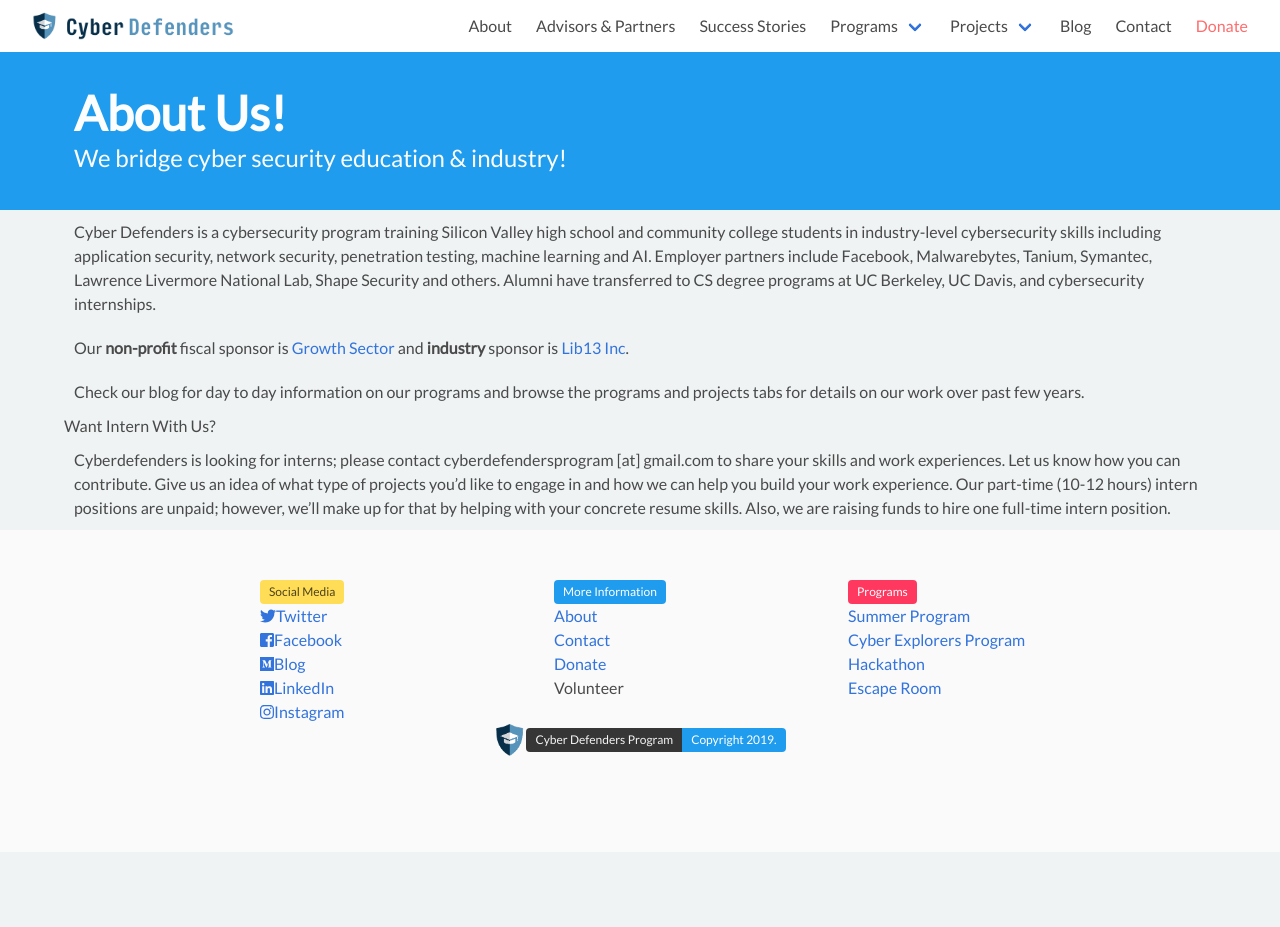
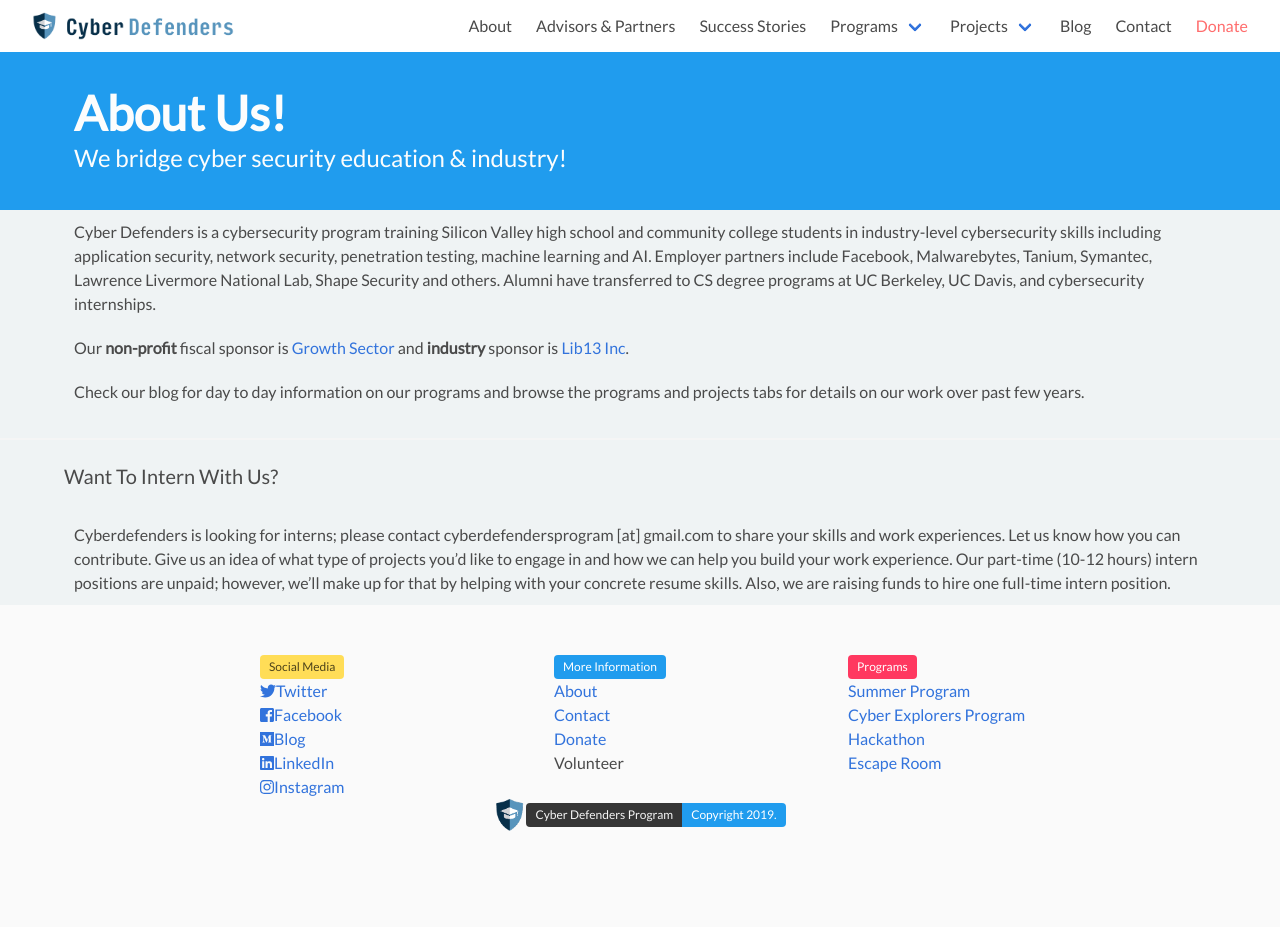
Before and after one commit to cyberdefendersprogram/www-homepage, a Jekyll site: the page built from about.html, in a window 1280 px wide. Built offline with Jekyll 4.4.1, drawn with Linux system fonts in a browser that asks for light colours; nearby versions of some CDN libraries; before the commit the page ends 900 px from its top, so only the background shows below that.

Commit message:
update to about page.

```diff
--- a/about.html
+++ b/about.html
@@ -28,9 +28,10 @@
         <p>Check our blog for day to day information on our programs and browse the programs</a> and projects tabs for details on our work over past few years.</p>
     </div>
 </section>
+<hr/>
 <section>
   <div class="container">
-    <h2 class="sub-title">Want Intern With Us?</h2>
+    <h2 class="subtitle">Want To Intern With Us?</h2>
     <p>
         Cyberdefenders is looking for interns; please contact cyberdefendersprogram [at] gmail.com  to share your skills and work experiences. Let us know how you can contribute. Give us an idea of what type of projects you’d like to engage in and how we can help you build your work experience. Our part-time (10-12 hours) intern positions are unpaid; however, we’ll make up for that by helping with your concrete resume skills. Also, we are raising funds to hire one full-time intern position.
     </p>
```
